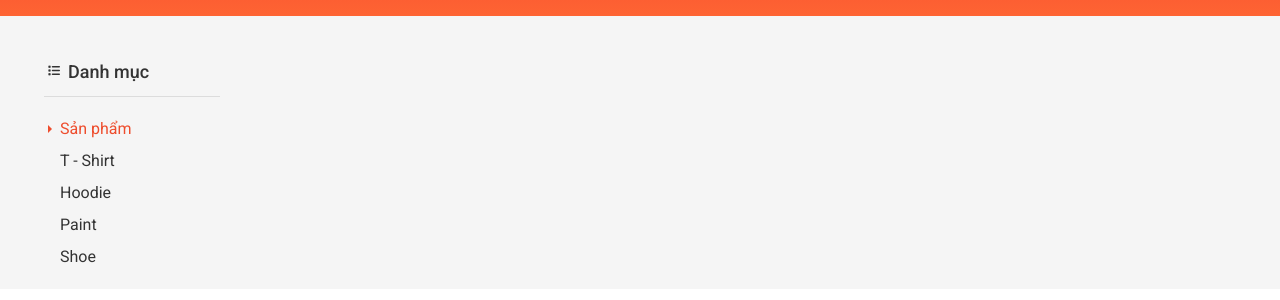
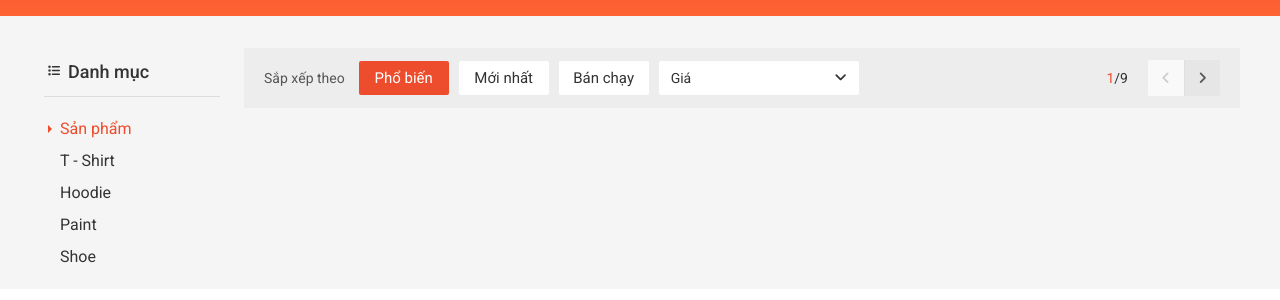
Before and after one commit to DinhQuan11/Shopee, a plain HTML site: page index.html in a window 1280 px wide. Shown: the part 104-404 px from the top of the page. Drawn offline with nearby package versions, Linux system fonts and the light colour scheme.

Commit message:
added filter

```diff
--- a/assets/css/base.css
+++ b/assets/css/base.css
@@ -117,17 +117,18 @@ html {
     min-width: 124px;
     height: 34px;
     text-decoration: none;
+    display: inline-flex;
+    align-items: center;
+    justify-content: center;
     border: none;
     border-radius: 2px;
     padding: 0 12px;
     font-size: 1.5rem;
+    line-height: 1.6rem;
+    outline: none;
+    background-color: var(--white-color);
+    color: var(--text-color);
     cursor: pointer;
-    outline: none;
-    color: var(--text-color);
-    display: flex;
-    align-items: center;
-    justify-content: center;
-    line-height: 1.6rem;
 }
 
 .btn.btn--normal:hover {
@@ -150,3 +151,65 @@ html {
     color: #949494;
     background-color: #c3c3c3;
 }
+
+/* Selection */
+.select-input {
+    display: flex;
+    justify-content: space-between;
+    align-items: center;
+    position: relative;
+    width: 200px;
+    height: 34px;
+    background-color: var(--white-color);
+    margin-left: 10px;
+    border-radius: 2px;
+    cursor: pointer;
+}
+
+.select-input__label,
+.select-input__icon {
+    font-size: 1.4rem;
+    margin: 0 12px;
+    color: var(--text-color);
+}
+
+.select-input:hover .select-input__list {
+    display: block;
+}
+
+.select-input__list {
+    position: absolute;
+    left: 0;
+    right: 0;
+    top: 25px;
+    padding: 8px 0;
+    background-color: var(--white-color);
+    list-style: none;
+    animation: fadeIn ease-in 0.1s;
+    display: none;
+}
+
+.select-input__list::before {
+    content: "";
+    display: block;
+    position: absolute;
+    top: -2px;
+    right: 0;
+    width: 200px;
+    height: 4px;
+}
+
+.select-input__item {
+    font-size: 1.4rem;
+    padding: 10px 12px;
+}
+
+.select-input__link {
+    color: var(--text-color);
+    text-decoration: none;
+    font-size: 1.4rem;
+}
+
+.select-input__item:hover .select-input__link {
+    color: var(--primary-color);
+}
--- a/assets/css/main.css
+++ b/assets/css/main.css
@@ -505,6 +505,7 @@
 /* Search history */
 .header__search-history {
     position: absolute;
+    z-index: 1;
     top: calc(100% + 2px);
     left: 0;
     width: calc(100% - 16px);
@@ -554,10 +555,6 @@
     cursor: pointer;
 }
 
-.header__search-select:hover .header__search-option {
-    display: block;
-}
-
 .header__search-select-label {
     font-size: 1.4rem;
     color: var(--text-color);
@@ -572,6 +569,24 @@
 }
 
 /* Header option */
+.header__search-select:hover .header__search-option {
+    display: block;
+}
+
+.header__search-option {
+    position: absolute;
+    right: 0;
+    top: 100%;
+    width: 130px;
+    list-style: none;
+    box-shadow: 0 1px 2px #e0e0e0;
+    padding-left: 0;
+    border-radius: 2px;
+    margin-top: 17px;
+    display: none;
+    animation: fadeIn ease-in 0.2s;
+}
+
 .header__search-option::after {
     content: "";
     display: block;
@@ -585,7 +600,6 @@
 .header__search-option-item {
     background-color: var(--white-color);
     padding: 8px 8px;
-    margin-top: 8px;
 }
 
 .header__search-option-item:hover {
@@ -640,19 +654,6 @@
     font-size: 1.4rem;
 }
 
-.header__search-option {
-    position: absolute;
-    right: 0;
-    top: 100%;
-    width: 130px;
-    list-style: none;
-    box-shadow: 0 1px 2px #e0e0e0;
-    padding-left: 0;
-    border-radius: 2px;
-    display: none;
-    animation: fadeIn ease-in 0.2s;
-}
-
 /* Header cart */
 .header__cart {
     width: 150px;
@@ -680,10 +681,10 @@
     position: absolute;
     top: -6px;
     right: -12px;
+    padding: 2px 8px;
+    font-size: 1.4rem;
     background-color: var(--white-color);
     color: var(--primary-color);
-    padding: 2px 8px;
-    font-size: 1.4rem;
     line-height: 1.4rem;
     border: 2px solid #ee4d2d;
     border-radius: 10px;
@@ -691,6 +692,7 @@
 
 .header__cart-list {
     cursor: default;
+    z-index: 1;
     position: absolute;
     top: calc(100% + 4px);
     right: -4px;
@@ -841,13 +843,15 @@
     background-color: #f5f5f5;
 }
 
-.category {}
+.app__content {
+    padding-top: 32px;
+}
 
 .category__heading {
     display: flex;
     align-items: center;
     padding: 16px 4px;
-    margin: 32px 0 16px 4px;
+    margin: 0 0 16px 4px;
     font-size: 1.8rem;
     font-weight: 500;
     color: var(--text-color);
@@ -900,3 +904,83 @@
 .category-item__link:hover {
     right: -4px;
 }
+
+/* Home sort */
+.home-filter {
+    display: flex;
+    align-items: center;
+    background-color: rgba(0, 0, 0, 0.03);
+    height: 60px;
+    padding: 12px 20px;
+}
+
+.home-filter__title {
+    font-size: 1.4rem;
+    margin-right: 4px;
+    color: #555;
+}
+
+.home-filter__btn {
+    min-width: 90px !important;
+    margin-left: 10px;
+}
+
+.home-filter__page {
+    display: flex;
+    align-items: center;
+    margin-left: auto;
+}
+
+.home-filter__page-num {
+    font-size: 1.4rem;
+    color: var(--text-color);
+    margin-right: 20px;
+}
+
+.home-filter__page-num-current {
+    color: var(--primary-color);
+}
+
+.home-filter__page-control {
+    display: flex;
+    border-radius: 2px;
+    overflow: hidden;
+    width: 72px;
+    height: 36px;
+}
+
+.home-filter__page-btn {
+    flex: 1;
+    display: flex;
+    justify-content: center;
+    align-items: center;
+    background-color: rgba(0, 0, 0, 0.03);
+    text-decoration: none;
+}
+
+.home-filter__page-btn--disable {
+    cursor: default;
+    background-color: #f9f9f9;
+}
+
+.home-filter__page-btn--disable:hover {
+    background-color: #f9f9f9 !important;
+}
+
+.home-filter__page-btn--disable .home-filter__page-icon {
+    color: #ccc;
+}
+
+.home-filter__page-btn:hover {
+    background-color: #fdfdfd;
+}
+
+.home-filter__page-btn:first-child {
+    border-right: 1px solid rgba(0, 0, 0, 0.1);
+}
+
+.home-filter__page-icon {
+    margin: auto;
+    color: #555;
+    font-size: 1.4rem;
+}
--- a/index.html
+++ b/index.html
@@ -269,7 +269,7 @@
 
         <div class="container">
             <div class="grid">
-                <div class="grid__row">
+                <div class="grid__row app__content">
                     <div class="grid__column-2">
                         <nav class="category">
                             <h3 class="category__heading">
@@ -298,7 +298,40 @@
                     </div>
 
                     <div class="grid__column-10">
+                        <div class="home-filter">
+                            <span class="home-filter__title">Sắp xếp theo</span>
+                            <button class="home-filter__btn btn btn--primary">Phổ biến</button>
+                            <button class="home-filter__btn btn">Mới nhất</button>
+                            <button class="home-filter__btn btn">Bán chạy</button>
 
+                            <div class="select-input">
+                                <span class="select-input__label">Giá</span>
+                                <i class="select-input__icon fa-solid fa-angle-down"></i>
+                                <ul class="select-input__list">
+                                    <li class="select-input__item">
+                                        <a href="" class="select-input__link">Giá: Thấp đến cao</a>
+                                    </li>
+                                    <li class="select-input__item">
+                                        <a href="" class="select-input__link">Giá: Cao đến thấp</a>
+                                    </li>
+                                </ul>
+                            </div>
+
+                            <div class="home-filter__page">
+                                <span class="home-filter__page-num">
+                                    <span class="home-filter__page-num-current">1</span>/9
+                                </span>
+
+                                <div class="home-filter__page-control">
+                                    <a href="" class="home-filter__page-btn home-filter__page-btn--disable">
+                                        <i class="home-filter__page-icon fa-solid fa-angle-left"></i>
+                                    </a>
+                                    <a href="" class="home-filter__page-btn">
+                                        <i class="home-filter__page-icon fa-solid fa-angle-right"></i>
+                                    </a>
+                                </div>
+                            </div>
+                        </div>
                     </div>
                 </div>
             </div>
```
